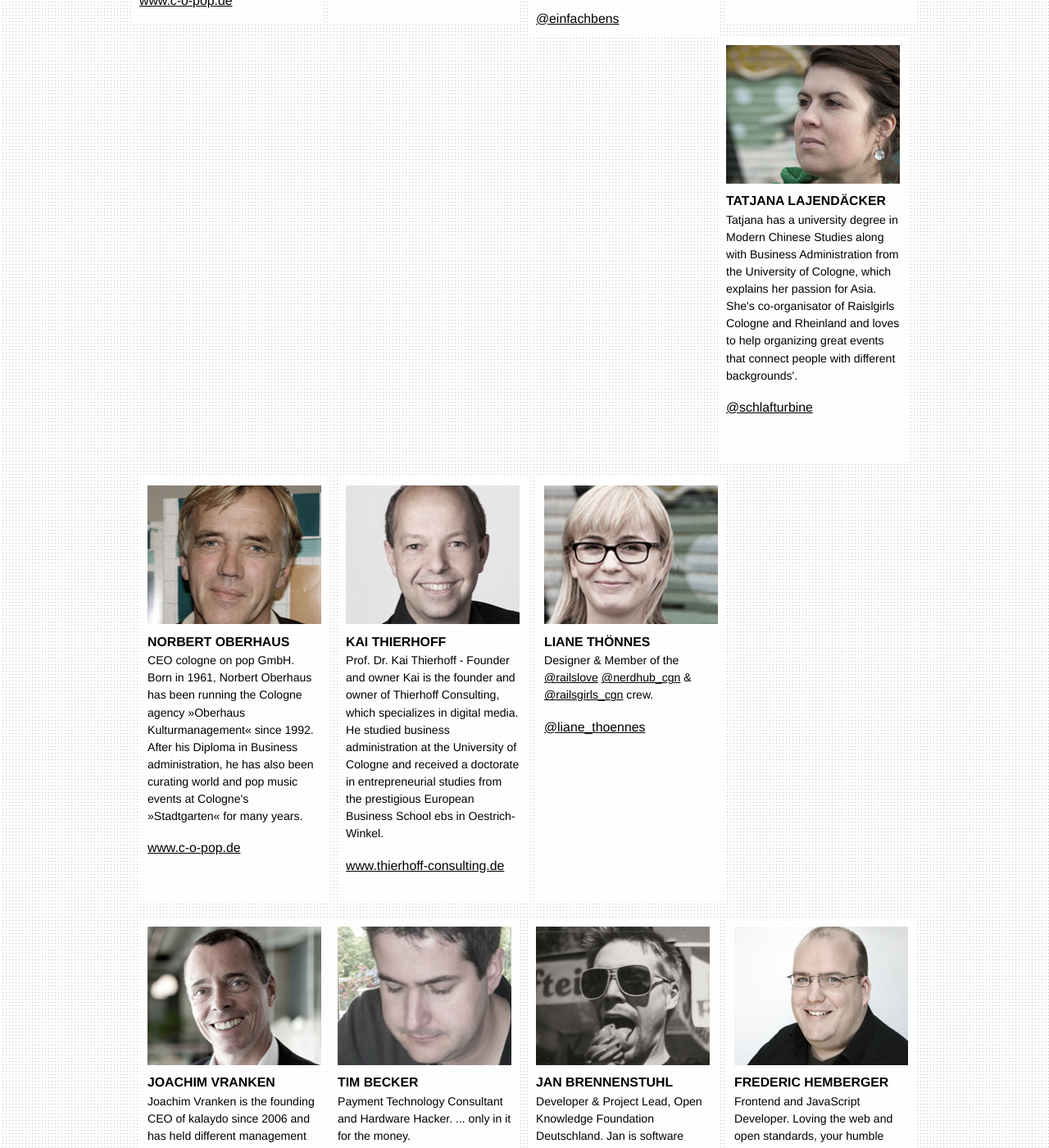
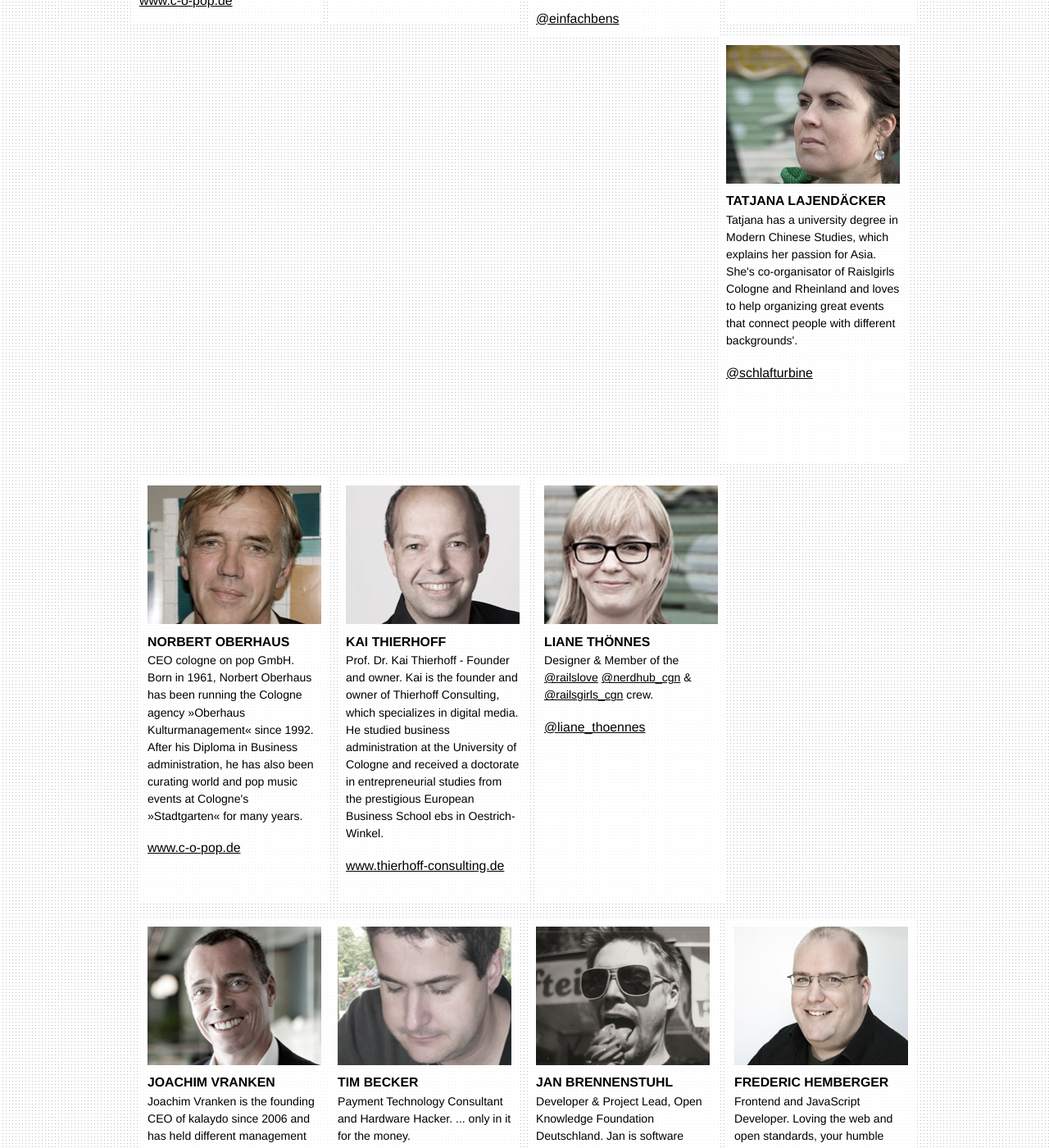
Before and after one commit to InteractiveCologne/interactivecologne.github.com, a Jekyll site: the page built from team.html, in a window 1280 px wide and 1400 px high, scrolled down 957 px. Shown: the whole window at 82% size. Built offline with Jekyll 4.4.1, drawn with Linux system fonts in a browser that asks for light colours; some of the changed text lies outside the part shown.

Commit message:
Update team.html

```diff
--- a/team.html
+++ b/team.html
@@ -41,7 +41,7 @@ layout: default
 			<img src="/assets/images/team/tatjana-lajendaecker.jpg" width="212" height="169" alt="Tatjana Lajendäcker" /><br/>
 			<strong>Tatjana Lajendäcker</strong><br/>
 			<p>
-				Tatjana has a university degree in Modern Chinese Studies along with Business Administration from the University of Cologne, which explains her passion for Asia. She's co-organisator of Raislgirls Cologne and Rheinland and loves to help organizing great events that connect people with different backgrounds'.
+				Tatjana has a university degree in Modern Chinese Studies, which explains her passion for Asia. She's co-organisator of Raislgirls Cologne and Rheinland and loves to help organizing great events that connect people with different backgrounds'.
 			</p>
 			<a href="http://twitter.com/schlafturbine">@schlafturbine</a>
 		</li>
@@ -55,7 +55,7 @@ layout: default
 			<img src="/assets/images/team/kai-thierhoff.jpg" width="212" height="169" alt="Kai Thierhoff" /><br/>
 			<strong>Kai Thierhoff</strong><br/>
 			<p>
-				Prof. Dr. Kai Thierhoff - Founder and owner Kai is the founder and owner of Thierhoff Consulting, which specializes in digital media. He studied business administration at the University of Cologne and received a doctorate in entrepreneurial studies from the prestigious European Business School ebs in Oestrich-Winkel.
+				Prof. Dr. Kai Thierhoff - Founder and owner. Kai is the founder and owner of Thierhoff Consulting, which specializes in digital media. He studied business administration at the University of Cologne and received a doctorate in entrepreneurial studies from the prestigious European Business School ebs in Oestrich-Winkel.
 			</p>
 			<a href="http://www.thierhoff-consulting.de">www.thierhoff-consulting.de</a>
 		</li>
@@ -74,7 +74,7 @@ layout: default
 			<img src="/assets/images/team/joachim-vranken.jpg" width="212" height="169" alt="Joachim Vranken" /><br/>
 			<strong>Joachim Vranken</strong><br/>
 			<p>
-				Joachim Vranken is the founding CEO of kalaydo since 2006 and has held different management positions in the media industry for more than 25 years.He is spokesman of Web de Cologne an association of leading internet companies in the metropolitan areas of Cologne.
+				Joachim Vranken is the founding CEO of kalaydo since 2006 and has held different management positions in the media industry for more than 25 years. He is spokesman of Web de Cologne an association of leading internet companies in the metropolitan areas of Cologne.
 			</p>
 			<a href="http://webdecologne.de/">www.webdecologne.de/</a>
 		</li>
```
